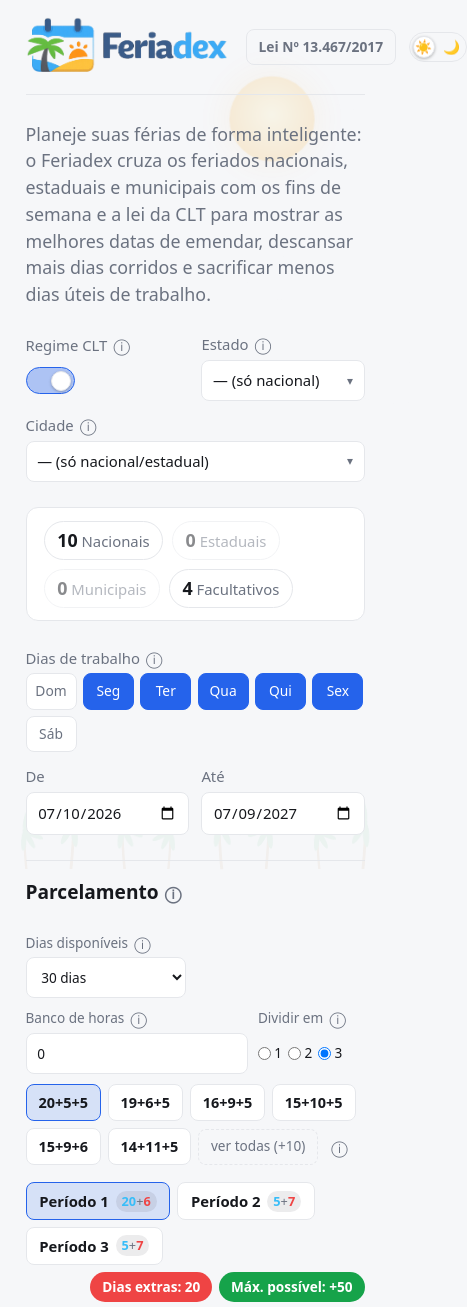
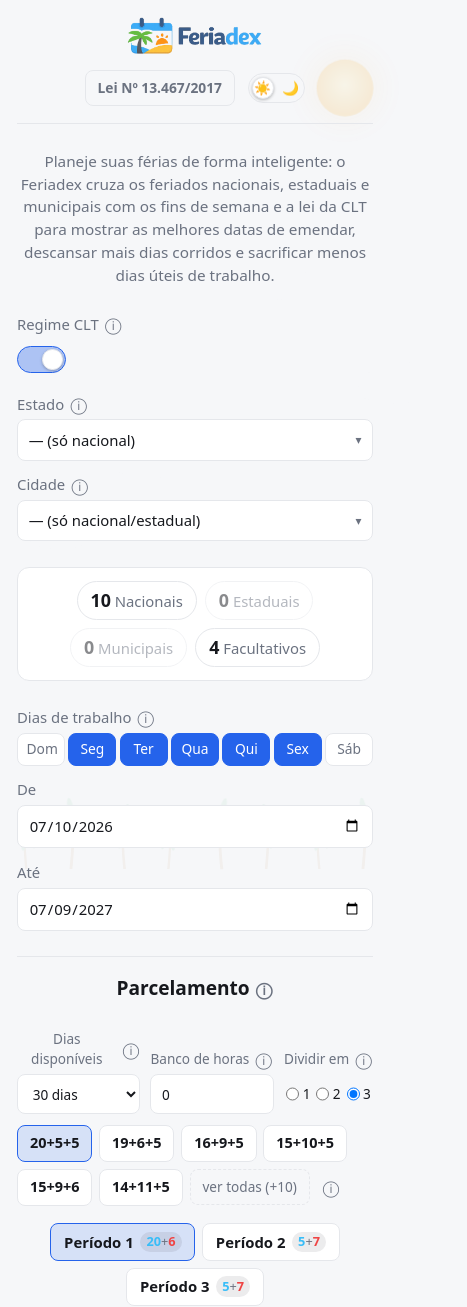
Before and after one commit to k4rkarov/feriadex, a Next.js app in the folder apps/web/: page / in a window 390 px wide. Shown: the top 1307 px of the page, 467 px wide, since content can reach past the window. Built offline with nearby package versions, Linux system fonts and the light colour scheme.

Commit message:
fix: mobile fit (weekday buttons, equal split fields)

```diff
--- a/apps/web/app/layout.tsx
+++ b/apps/web/app/layout.tsx
@@ -1,4 +1,4 @@
-import type { Metadata } from "next";
+import type { Metadata, Viewport } from "next";
 import { t } from "@feriadex/i18n";
 import { Header } from "../components/Header";
 import { Footer } from "../components/Footer";
@@ -15,6 +15,11 @@ export const metadata: Metadata = {
   },
 };
 
+export const viewport: Viewport = {
+  width: "device-width",
+  initialScale: 1,
+};
+
 // Apply the saved/system theme before paint to avoid a flash.
 const themeInit = `(function(){try{var t=localStorage.getItem('theme');if(t==='light'||t==='dark'){document.documentElement.setAttribute('data-theme',t)}else{document.documentElement.setAttribute('data-theme',matchMedia('(prefers-color-scheme: dark)').matches?'dark':'light')}}catch(e){}})();`;
 
@@ -28,7 +33,7 @@ export default function RootLayout({
       <body>
         <script dangerouslySetInnerHTML={{ __html: themeInit }} />
         <Background />
-        <div className="relative z-10 mx-auto w-full max-w-4xl px-6">
+        <div className="relative z-10 mx-auto w-full max-w-4xl px-4 sm:px-6">
           <Header />
           <main>{children}</main>
           <Footer />
--- a/apps/web/app/page.tsx
+++ b/apps/web/app/page.tsx
@@ -4,7 +4,9 @@ import { Optimizer } from "../features/optimizer/Optimizer";
 export default function Home() {
   return (
     <>
-      <p className="mb-6 text-[1.05rem] text-muted">{t("app.tagline")}</p>
+      <p className="mb-6 text-center text-[0.9rem] text-muted sm:text-left sm:text-[1.05rem]">
+        {t("app.tagline")}
+      </p>
       <Optimizer />
     </>
   );
--- a/apps/web/components/Background.module.css
+++ b/apps/web/components/Background.module.css
@@ -160,6 +160,21 @@
   }
 }
 
+@media (max-width: 640px) {
+  .sun {
+    width: 56px;
+    height: 56px;
+    top: 3.5rem;
+    right: 1rem;
+  }
+  .moon {
+    width: 46px;
+    height: 46px;
+    top: 3.5rem;
+    right: 1rem;
+  }
+}
+
 @media (prefers-reduced-motion: reduce) {
   .crown,
   .sun,
--- a/apps/web/components/Footer.module.css
+++ b/apps/web/components/Footer.module.css
@@ -11,6 +11,15 @@
   color: var(--muted);
 }
 
+@media (max-width: 640px) {
+  .footer {
+    flex-direction: column;
+    align-items: center;
+    justify-content: center;
+    text-align: center;
+  }
+}
+
 .link {
   color: var(--accent);
   text-decoration: none;
--- a/apps/web/components/Header.module.css
+++ b/apps/web/components/Header.module.css
@@ -12,6 +12,22 @@
   height: 60px;
   width: auto;
   display: block;
+  max-width: 100%;
+}
+
+@media (max-width: 640px) {
+  .header {
+    flex-wrap: wrap;
+    justify-content: center;
+    gap: 0.75rem;
+  }
+  .logo {
+    height: 40px;
+  }
+  .actions {
+    width: 100%;
+    justify-content: center;
+  }
 }
 
 .actions {
--- a/apps/web/features/optimizer/CalendarView.module.css
+++ b/apps/web/features/optimizer/CalendarView.module.css
@@ -181,6 +181,28 @@
   flex: 1;
 }
 
+@media (max-width: 640px) {
+  .month {
+    min-width: 100%;
+  }
+  .badges {
+    margin-left: 0;
+    width: 100%;
+    justify-content: center;
+    flex-wrap: wrap;
+  }
+  .yearGroup {
+    flex-basis: 100%;
+  }
+  .periodTabs,
+  .optionTabs,
+  .summary,
+  .legend,
+  .months {
+    justify-content: center;
+  }
+}
+
 .monthLabel {
   font-weight: 600;
   text-align: center;
--- a/apps/web/features/optimizer/HolidayCounter.module.css
+++ b/apps/web/features/optimizer/HolidayCounter.module.css
@@ -15,6 +15,12 @@
   display: flex;
   flex-wrap: wrap;
   gap: 0.5rem;
+}
+
+@media (max-width: 640px) {
+  .chips {
+    justify-content: center;
+  }
 }
 
 .chip,
--- a/apps/web/features/optimizer/Optimizer.module.css
+++ b/apps/web/features/optimizer/Optimizer.module.css
@@ -21,6 +21,26 @@
 .weekWrap {
   flex: 3 1 16rem;
   min-width: 0;
+}
+
+@media (max-width: 640px) {
+  .controls {
+    justify-content: center;
+  }
+  .controls > .field,
+  .weekWrap {
+    flex-basis: 100%;
+  }
+  .toggleWrap {
+    justify-content: flex-start;
+  }
+  .h2 {
+    justify-content: center;
+    width: 100%;
+  }
+  .split {
+    text-align: center;
+  }
 }
 
 .field {
--- a/apps/web/features/optimizer/SplitEditor.module.css
+++ b/apps/web/features/optimizer/SplitEditor.module.css
@@ -40,6 +40,40 @@
   flex: 1 1 14rem;
   align-self: flex-end;
   min-width: 0;
+}
+
+@media (max-width: 640px) {
+  .row {
+    justify-content: center;
+  }
+  .num {
+    flex: 1 1 0;
+    min-width: 0;
+  }
+  .num select,
+  .num input {
+    min-width: 0;
+  }
+  .blockField {
+    flex: 1 1 4rem;
+  }
+  .blocks {
+    justify-content: center;
+  }
+  .totalWrap {
+    width: 100%;
+    justify-content: center;
+  }
+  .radios,
+  .stepper {
+    justify-content: center;
+  }
+  .schemesInline {
+    flex-basis: 100%;
+  }
+  .tabs {
+    justify-content: center;
+  }
 }
 
 .row select,
--- a/apps/web/features/optimizer/WorkingWeekPicker.module.css
+++ b/apps/web/features/optimizer/WorkingWeekPicker.module.css
@@ -18,10 +18,28 @@
   gap: 0.375rem;
 }
 
+@media (max-width: 640px) {
+  /* Fit all 7 day buttons on one line — they shrink equally to the width. */
+  .days {
+    flex-wrap: nowrap;
+    width: 100%;
+    gap: 0.2rem;
+  }
+  .on,
+  .off {
+    flex: 1 1 0;
+    min-width: 0;
+    box-sizing: border-box;
+    padding: 0.4rem 0.05rem;
+    font-size: 0.68rem;
+    text-align: center;
+  }
+}
+
 .on,
 .off {
-  min-width: 3rem;
-  padding: 0.4rem 0.5rem;
+  min-width: 1rem;
+  padding: 0.3rem 0.5rem;
   border-radius: 8px;
   border: 1px solid var(--border);
   cursor: pointer;
--- a/apps/web/styles/globals.css
+++ b/apps/web/styles/globals.css
@@ -52,6 +52,8 @@ html {
 html,
 body {
   min-height: 100%;
+  max-width: 100%;
+  overflow-x: hidden;
   background: var(--bg);
   color: var(--fg);
 }
```
